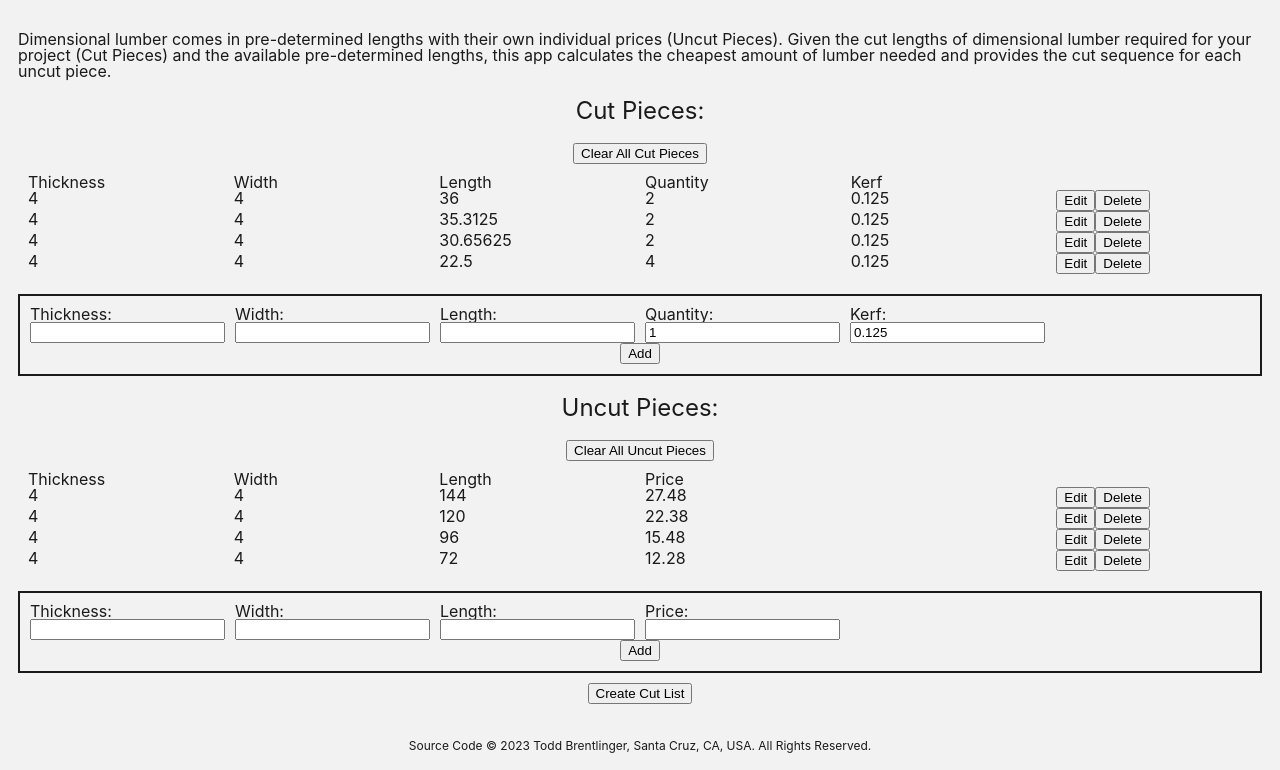
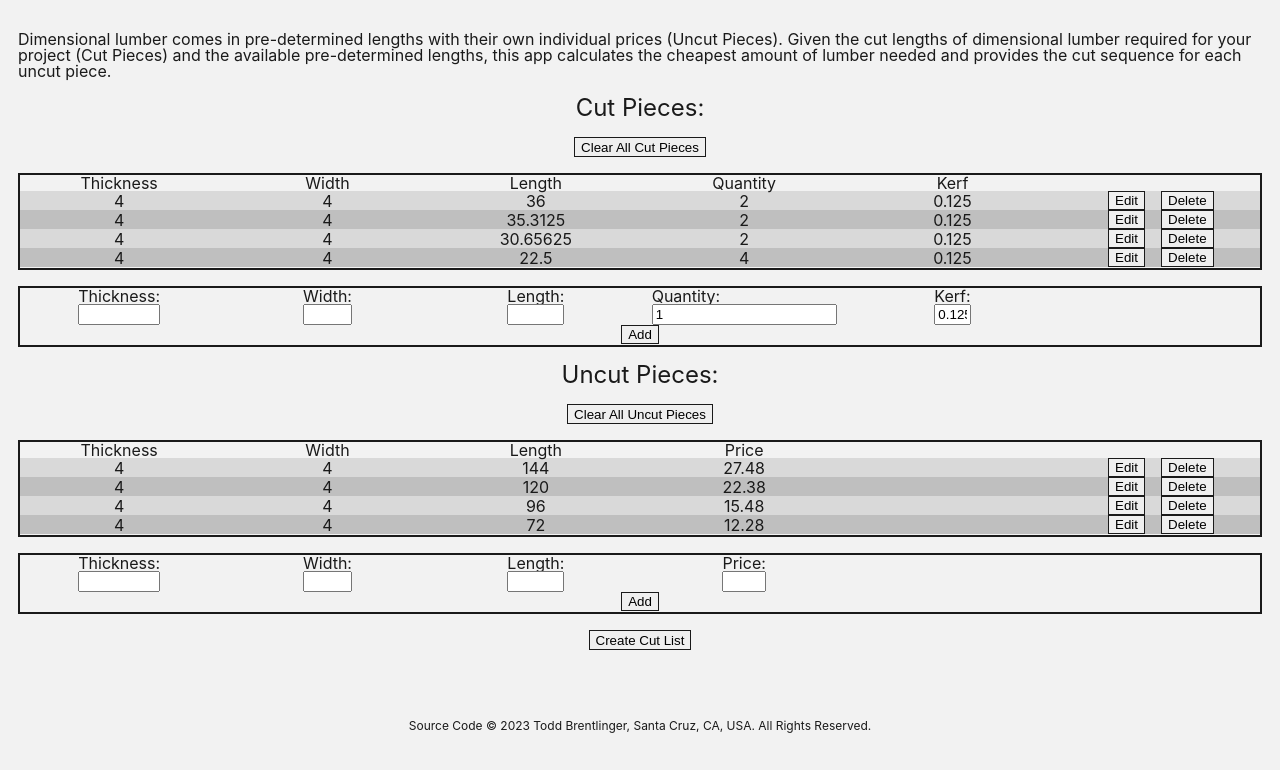
Before and after one commit to toddbrentlinger/cut-list-calculator, a website built with webpack: page dist/index.html in a window 1280 px wide. Shown: the part 50-820 px from the top of the page. Built offline with nearby package versions, Linux system fonts and the light colour scheme.

Commit message:
Improve layout and styling
Hides cut list error message when not used to prevent double margin.
Improves misc styling.

```diff
--- a/src/js/components/cutListCalculatorComponent.js
+++ b/src/js/components/cutListCalculatorComponent.js
@@ -86,7 +86,7 @@ const cutListCalculatorComponent = (() => {
 
         // Add error message for cut list calculator button
         cutListErrorElement = mainElement.appendChild(
-            createElement('div', {'id': 'create-cut-list-error-msg'})
+            createElement('div', {'id': 'create-cut-list-error-msg', 'class': 'hide'})
         );
 
         // Add calculated cut list
@@ -161,7 +161,9 @@ const cutListCalculatorComponent = (() => {
         document.body.prepend(
             ConfirmModalComponent(() => {
                 handleCutPieceDeleteConfirm(cutPieceToDelete)
-            }).render()
+            },
+            'Are you sure you want to delete the cut piece?'
+            ).render()
         );
     }
 
@@ -174,7 +176,9 @@ const cutListCalculatorComponent = (() => {
         document.body.prepend(
             ConfirmModalComponent(() => {
                 handleUncutPieceDeleteConfirm(uncutPieceToDelete)
-            }).render()
+            },
+            'Are you sure you want to delete the uncut piece?'
+            ).render()
         );
     }
 
@@ -189,13 +193,13 @@ const cutListCalculatorComponent = (() => {
 
         if (!cutPieces.length) {
             // No cutpieces
-            showCutListError('Add cut pieces to create a cut list');
+            showCutListError('Add cut pieces to create a new cut list');
             return;
         }
 
         if (!uncutPieces.length) {
             // No uncut pieces
-            showCutListError('Add uncut pieces to create a cut list');
+            showCutListError('Add uncut pieces to create a new cut list');
             return;
         }
 
@@ -225,10 +229,12 @@ const cutListCalculatorComponent = (() => {
     }
 
     function showCutListError(errorMsg) {
+        cutListErrorElement.classList.remove('hide');
         cutListErrorElement.textContent = errorMsg;
     }
 
     function clearCutListError() {
+        cutListErrorElement.classList.add('hide');
         cutListErrorElement.textContent = '';
     }
 
--- a/src/js/components/cutPieceComponent.js
+++ b/src/js/components/cutPieceComponent.js
@@ -36,7 +36,7 @@ export default function CutPieceComponent(cutPiece, editCallback, deleteCallback
             createElement('div', {}, cutPiece.cutLength),
             createElement('div', {}, cutPiece.quantity),
             createElement('div', {}, cutPiece.kerf),
-            createElement('div', {},
+            createElement('div', {'class': 'piece-btn-container'},
                 editBtn,
                 deleteBtn
             )
--- a/src/js/components/uncutPieceComponent.js
+++ b/src/js/components/uncutPieceComponent.js
@@ -37,7 +37,7 @@ export default function UncutPieceComponent(uncutPiece, editCallback, deleteCall
             createElement('div', {}, uncutPiece.length),
             createElement('div', {}, uncutPiece.price),
             createElement('div'),
-            createElement('div', {},
+            createElement('div', {'class': 'piece-btn-container'},
                 editBtn,
                 deleteBtn
             )
--- a/src/styles/styles.scss
+++ b/src/styles/styles.scss
@@ -4,11 +4,24 @@
     display: grid;
     grid-template-columns: repeat($nColumns, 1fr);
     column-gap: 1rem;
+    justify-items: center;
+    align-items: center;
 }
 
 :root {
     --base-white: hsl(0, 0%, 95%);
     --base-black: hsl(0, 0%, 10%);
+
+    --primary: brown;
+    --secondary: orange;
+
+    --hover: hsl(0, 0%, 50%);
+    --active: hsl(0, 0%, 25%);
+
+    --success: green;
+    --info: gray;
+    --warning: orange;
+    --danger: red;
 }
 
 html {
@@ -53,6 +66,8 @@ header {
 
 main {
     grid-area: main;
+    display: grid;
+    gap: 1em;
 }
 
 // Footer
@@ -72,6 +87,12 @@ footer {
     justify-content: center;
 }
 
+#create-cut-list-error-msg {
+    display: grid;
+    justify-items: center;
+    align-items: center;
+}
+
 // Custom Classes
 
 .cut-sequence {
@@ -83,6 +104,10 @@ footer {
     &:first-child {
         border-top: 2px solid var(--base-black, black);
     }
+}
+
+.hide {
+    display: none;
 }
 
 .input-container {
@@ -104,23 +129,41 @@ footer {
     overflow: auto; // Enable scroll if needed
     background-color: rgb(0, 0, 0); // Fallback color
     background-color: rgba(0, 0, 0, 0.4); // Black w/ opacity
+    // Grid
+    display: grid;
+    align-items: center;
+    justify-items: center;
 }
 
 .modal-content {
     background-color: #fefefe;
-    margin: 15% auto; // 15% from the top and centered
-    padding: 20px;
+    //margin: 15% auto; // 15% from the top and centered
+    padding: 2rem;
     border: 1px solid #888;
     width: 80%; // Could be more or less, depending on screen size
+    height: 50%;
+    // Grid
+    display: grid;
+    justify-content: center;
+    align-content: space-evenly;
 }
 
-.piece-create-form, .piece-list {
-    padding: 1rem;
+.modal-content-btn-container,
+.piece-btn-container {
+    display: grid;
+    grid-auto-flow: column;
+    gap: 1em;
+}
+
+.piece-create-form,
+.piece-list {
+    border: 2px solid var(--base-black, black);
+    //margin: 1rem 0;
 }
 
 .piece-create-form {
-    border: 2px solid var(--base-black, black);
-    margin: 1rem 0;
+    // border: 2px solid var(--base-black, black);
+    // margin: 1rem 0;
 
     .form-inputs {
         @include baseGrid;
@@ -137,10 +180,24 @@ footer {
 }
 
 .piece-list {
+    // border: 2px solid var(--base-black, black);
+
     .piece-list-head,
     .piece-list-body > .cut-piece,
     .piece-list-body > .uncut-piece {
         @include baseGrid;
+    }
+}
+
+.piece-list-body {
+    .cut-piece:nth-child(odd),
+    .uncut-piece:nth-child(odd) {
+        background-color: hsl(0, 0%, 85%);
+    }
+
+    .cut-piece:nth-child(even),
+    .uncut-piece:nth-child(even) {
+        background-color: hsl(0, 0%, 75%);
     }
 }
 
@@ -156,12 +213,12 @@ h1 {
 
 h2 {
     font-size: 1.5em;
-    margin: 0.83em 0;
+    //margin: 0.83em 0;
 }
 
 h3 {
     font-size: 1.2em;
-    margin: 1em 0;
+    //margin: 1em 0;
 }
 
 table {
@@ -186,3 +243,19 @@ table {
         border: 2px solid var(--base-black, black);
     }
 }
+
+button, input[type=submit] {
+    appearance: none;
+    border: 1px solid var(--base-black, black);
+    text-decoration: none;
+    cursor: pointer;
+
+    &:hover {
+        background-color: var(--hover, hsl(0, 0%, 50%));
+        color: var(--base-white, white);
+    }
+
+    &:active {
+        background-color: var(--active, hsl(0, 0%, 25%));
+    }
+}
```
